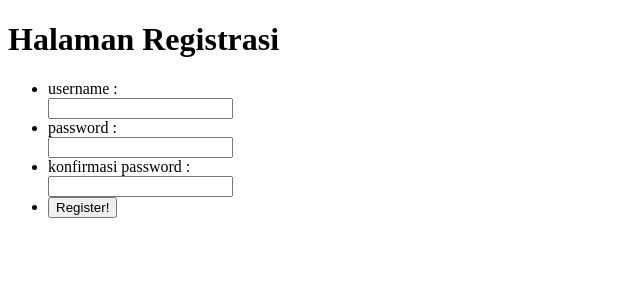
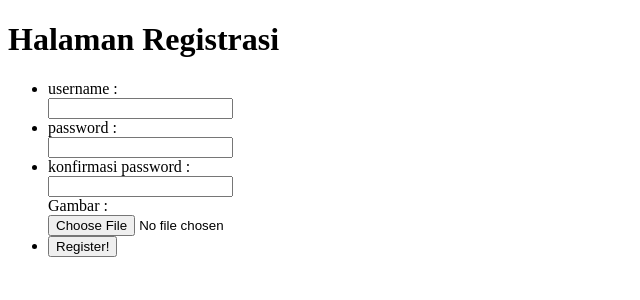
Before and after one commit to Akhadafi/PHP, a PHP site: page /13registrasi/registrasi.php in a window 1280 px wide. Shown: the top 300 px of the page, without its empty margins (0-640 px from the left). Run offline with PHP 8.4, Linux system fonts and the light colour scheme.

Commit message:
registrasi

```diff
--- a/siswa/13registrasi/functions.php
+++ b/siswa/13registrasi/functions.php
@@ -150,6 +150,7 @@ function registrasi($data)
 	$username = strtolower(stripslashes($data["username"]));
 	$password = mysqli_real_escape_string($conn, $data["password"]);
 	$password2 = mysqli_real_escape_string($conn, $data["password2"]);
+	$gambar = mysqli_real_escape_string($conn, $data["gambar"]);
 
 	// cek username sudah ada atau belum
 	$result = mysqli_query($conn, "SELECT username FROM user WHERE username = '$username'");
@@ -174,7 +175,7 @@ function registrasi($data)
 	$password = password_hash($password, PASSWORD_DEFAULT);
 
 	// tambahkan userbaru ke database
-	mysqli_query($conn, "INSERT INTO user VALUES('$username', '$password')");
+	mysqli_query($conn, "INSERT INTO user VALUES('$username', '$password', '$gambar')");
 
 	return mysqli_affected_rows($conn);
 }
--- a/siswa/13registrasi/registrasi.php
+++ b/siswa/13registrasi/registrasi.php
@@ -44,6 +44,10 @@ if (isset($_POST["register"])) {
         <label for="password2">konfirmasi password :</label>
         <input type="password" name="password2" id="password2">
       </li>
+      <l1>
+        <label for="gambar">Gambar :</label>
+        <input type="file" name="gambar" id="gambar">
+      </l1>
       <li>
         <button type="submit" name="register">Register!</button>
       </li>
```
